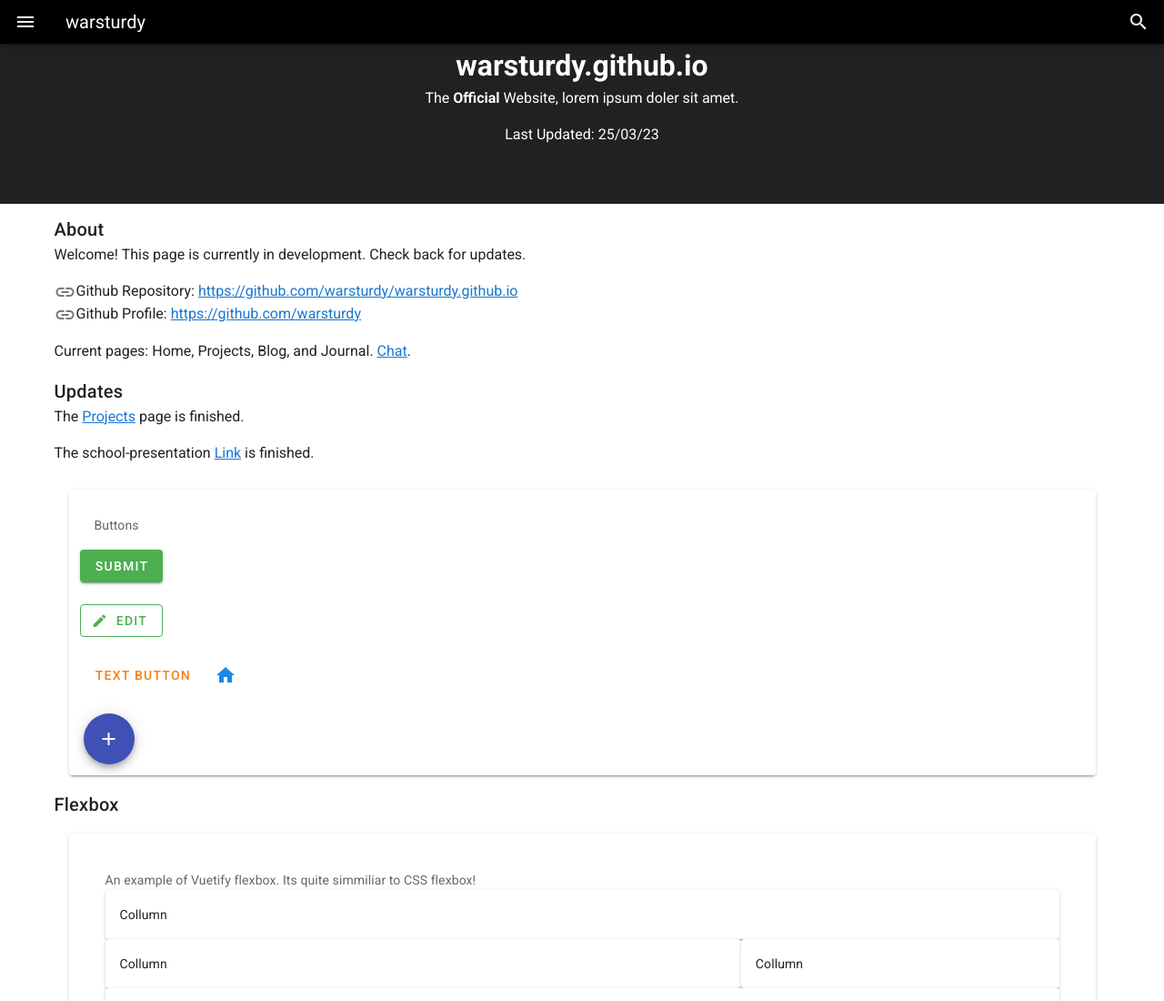
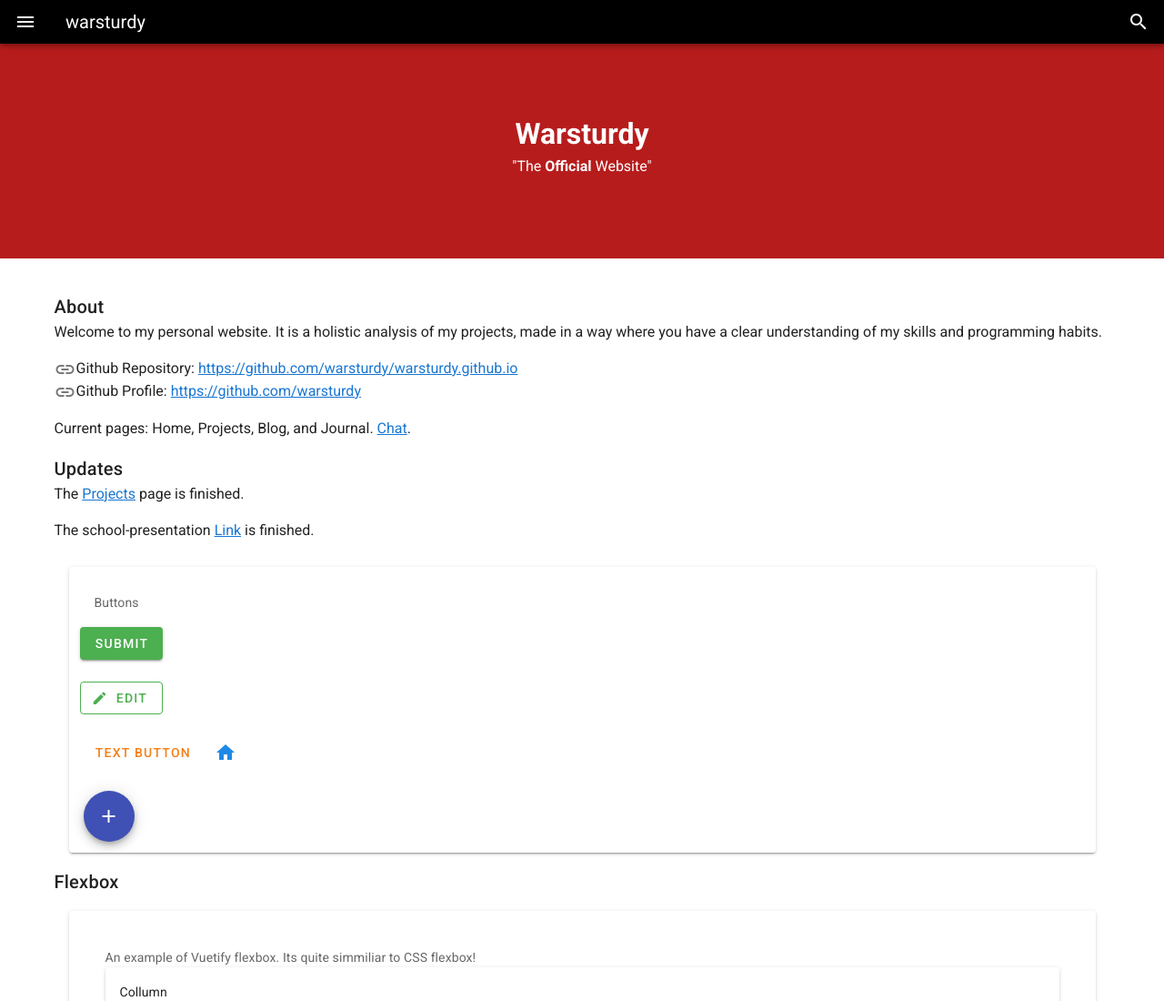
Before and after one commit to Longfields/longfields.github.io, a website: page index.html in a window 1280 px wide. Shown: the top 1100 px of the page at 91% size. Drawn offline with nearby package versions, Linux system fonts and the light colour scheme.

Commit message:
Update index.html

```diff
--- a/index.html
+++ b/index.html
@@ -143,17 +143,16 @@
               </template>
 
               <div @click="search = true">
-            <div class="pa-12 grey darken-4 white--text" style="text-align: center;">
-                <h1 class="font-weight-normal">warsturdy.github.io</h1>
-                <p>The <b>Official</b> Website, lorem ipsum doler sit amet.</p>
-                <p class="">Last Updated: 25/03/23</p>
+            <div class="pa-12 red darken-4 white--text" style="text-align: center;">
+                <h1 class="font-weight-normal" style="padding-top:75px;">Warsturdy</h1>
+                <p style="padding-bottom:25px;">"The <b>Official</b> Website"</p>
             </div>
 
             <v-container>
               <div>
-                <h4 class="title">About </h4>
+                <h4 class="title" style="padding-top:25px;">About </h4>
 
-                <p>Welcome! This page is currently in development. Check back for updates.</p>
+                <p>Welcome to my personal website. It is a holistic analysis of my projects, made in a way where you have a clear understanding of my skills and programming habits.</p>
                 <p><v-icon>mdi-link</v-icon>Github Repository: <a href="https://github.com/warsturdy/warsturdy.github.io" target="_blank">https://github.com/warsturdy/warsturdy.github.io</a><br/><v-icon>mdi-link</v-icon>Github Profile: <a href="https://github.com/warsturdy" target="_blank">https://github.com/warsturdy</a></p>
                 <p>Current pages: Home, Projects, Blog, and Journal. <a href="chat.html">Chat</a>.</p>
 
```
